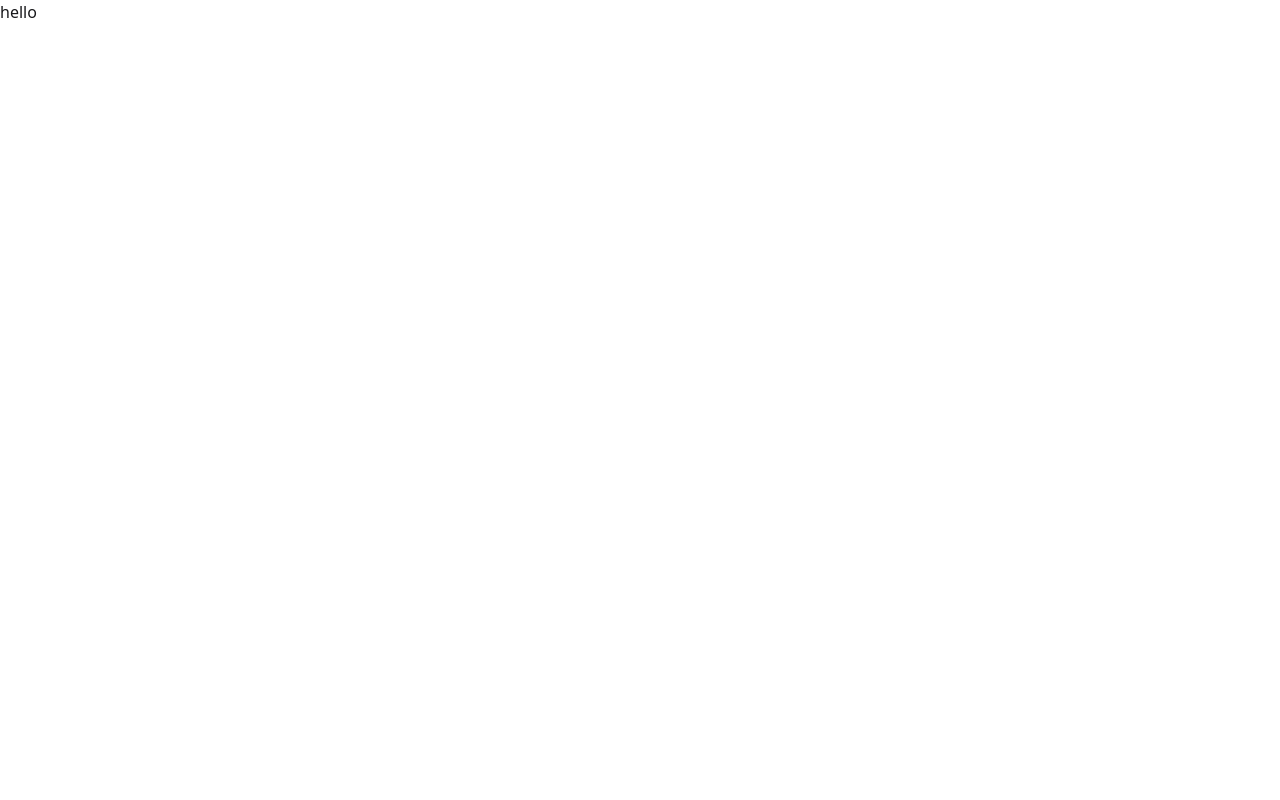
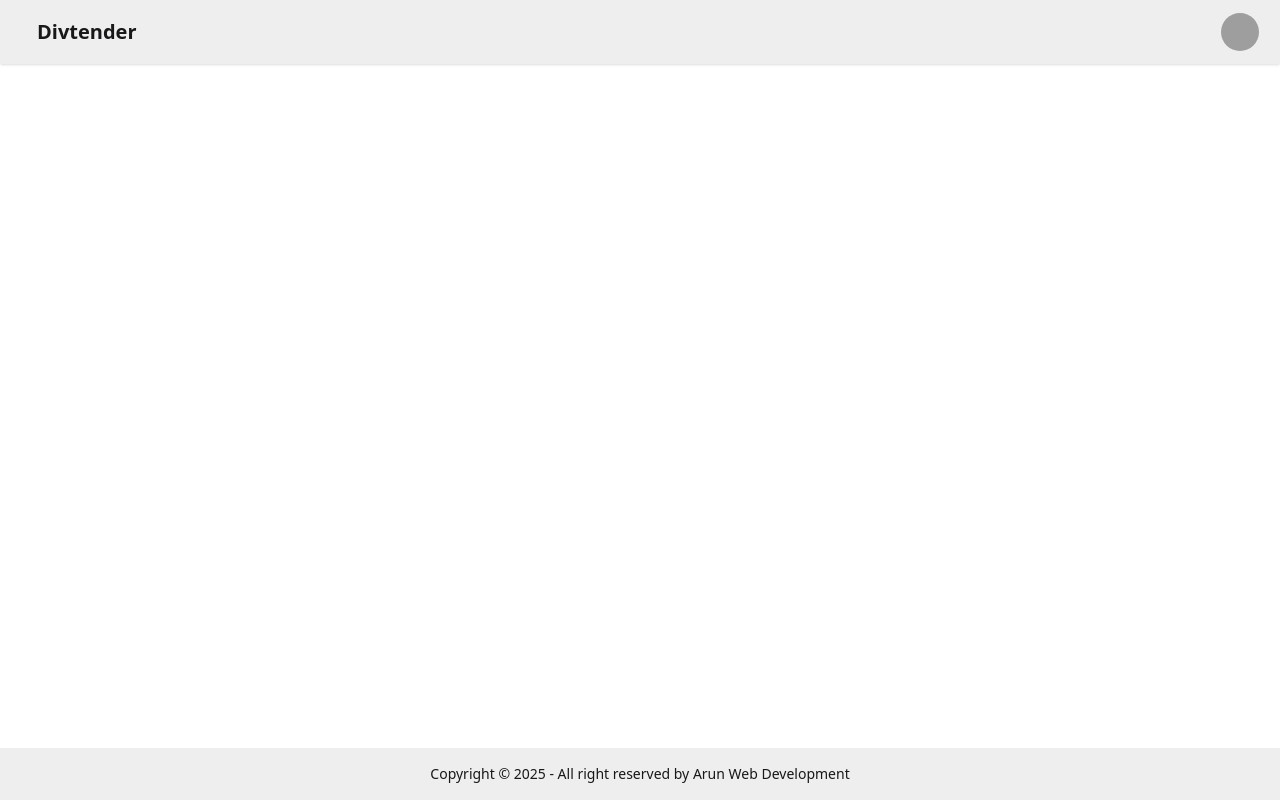
Before and after one commit to arunpanigrahi93/Divtender_frontend, a React (Vite) app: page / in a window 1280 px wide. Built offline with nearby package versions, Linux system fonts and the light colour scheme; grey boxes are pictures that could not be loaded.

Commit message:
basic navbar and footer

```diff
--- a/src/App.jsx
+++ b/src/App.jsx
@@ -1,7 +1,11 @@
+import Footer from "./components/Footer";
+import Navbar from "./components/Navbar";
+
 function App() {
   return (
     <>
-      <div>hello</div>
+      <Navbar />
+      <Footer />
     </>
   );
 }
--- /dev/null
+++ b/src/components/Footer.jsx
@@ -0,0 +1,13 @@
+const Footer = () => {
+  return (
+    <footer className="footer sm:footer-horizontal footer-center bg-base-300 text-base-content p-4 fixed bottom-0">
+      <aside>
+        <p>
+          Copyright © {new Date().getFullYear()} - All right reserved by Arun
+          Web Development
+        </p>
+      </aside>
+    </footer>
+  );
+};
+export default Footer;
--- /dev/null
+++ b/src/components/Navbar.jsx
@@ -0,0 +1,40 @@
+const Navbar = () => {
+  return (
+    <div className="navbar bg-base-300 shadow-sm px-5">
+      <div className="flex-1">
+        <a className="btn btn-ghost text-xl">Divtender</a>
+      </div>
+      <div className="flex gap-2">
+        <div className="dropdown dropdown-end">
+          <div
+            tabIndex={0}
+            role="button"
+            className="btn btn-ghost btn-circle avatar"
+          >
+            <div className="w-10 rounded-full">
+              <img
+                alt="Tailwind CSS Navbar component"
+                src="https://img.daisyui.com/images/stock/photo-1534528741775-53994a69daeb.webp"
+              />
+            </div>
+          </div>
+          <ul
+            tabIndex={0}
+            className="menu menu-sm dropdown-content bg-base-100 rounded-box z-1 mt-3 w-52 p-2 shadow"
+          >
+            <li>
+              <a className="justify-between">Profile</a>
+            </li>
+            <li>
+              <a>Settings</a>
+            </li>
+            <li>
+              <a>Logout</a>
+            </li>
+          </ul>
+        </div>
+      </div>
+    </div>
+  );
+};
+export default Navbar;
```
